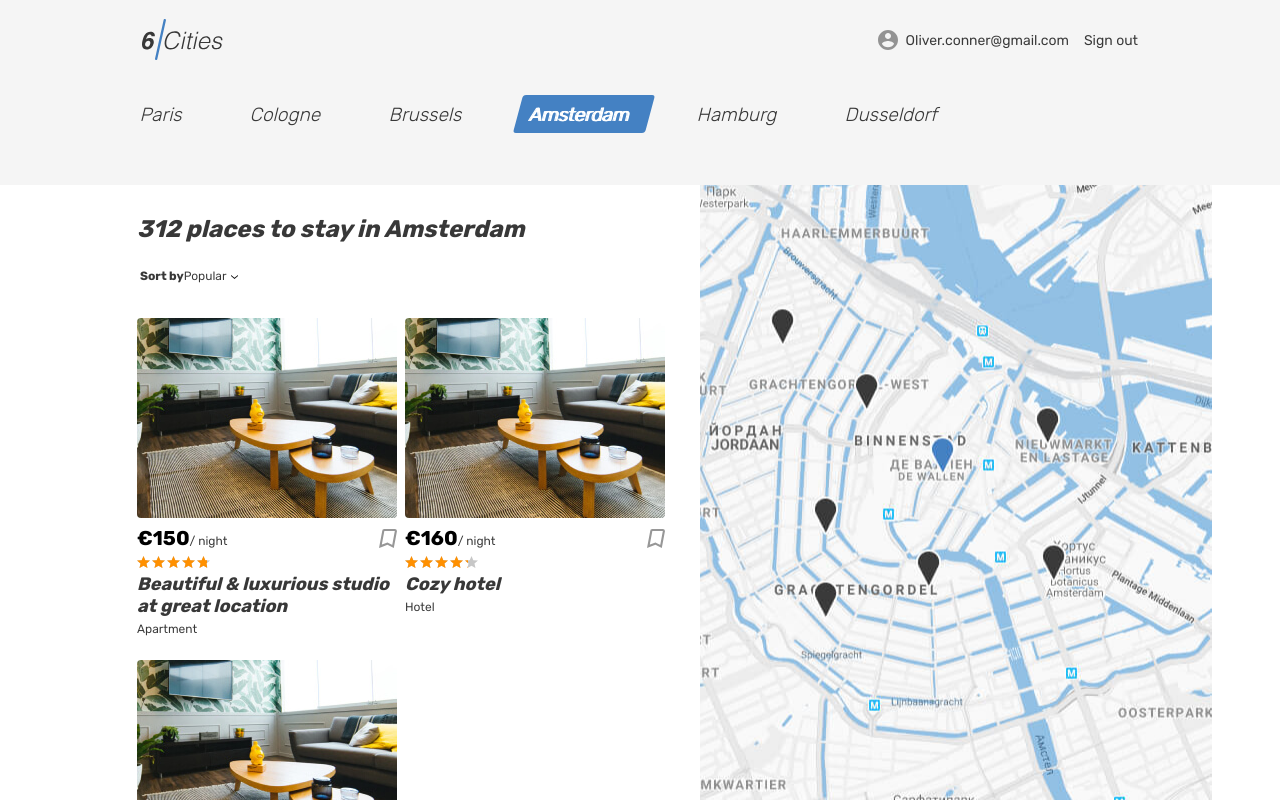
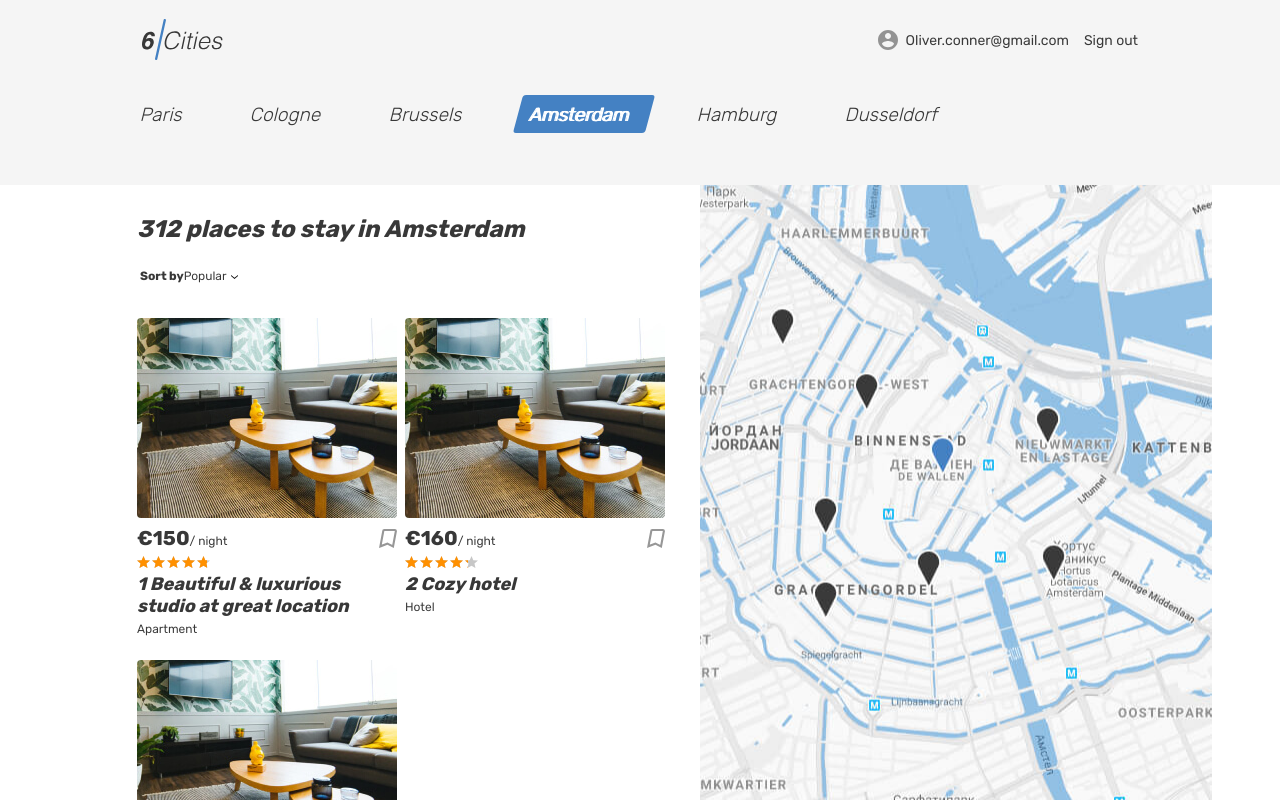
Before and after one commit to ndenisenko/383503-six-cities-8, a React (Create React App) app in the folder project/: page / in a window 1280 px wide. Built offline with nearby package versions, Linux system fonts and the light colour scheme.

Commit message:
Обратная сторона реальности v2

```diff
--- a/project/src/common/get-offer-by-id.ts
+++ b/project/src/common/get-offer-by-id.ts
@@ -1,10 +1,9 @@
-import { Offer } from '../types/offer';
-import { offers } from '../mocks/offers';
+import { Offer, Offers } from '../types/offer';
 
-export default function getOfferById(id: number) : Offer {
-  let result : Offer = offers[0];
+export default function getDataById(id: number, array: Offers) : Offer {
+  let result : Offer = array[0];
 
-  for (const offer of offers) {
+  for (const offer of array) {
     if (offer.id === id) {
       result =  offer;
     }
--- a/project/src/components/app/app.tsx
+++ b/project/src/components/app/app.tsx
@@ -19,6 +19,7 @@ type AppScreenProps = {
 };
 
 function App({offers, reviews} : AppScreenProps): JSX.Element {
+
   return (
     <BrowserRouter>
       <Switch>
@@ -32,7 +33,10 @@ function App({offers, reviews} : AppScreenProps): JSX.Element {
           <Login />
         </Route>
         <Route exact path={AppRoute.Property}>
-          <Property  />
+          <Property
+            offers={offers}
+            reviews={reviews}
+          />
         </Route>
         <PrivateRoute
           exact
--- a/project/src/components/card/card.tsx
+++ b/project/src/components/card/card.tsx
@@ -28,7 +28,7 @@ function Card({offer, onFocus, isActive, onBlur}: CardProps): JSX.Element {
       <div className="place-card__info">
         <div className="place-card__price-wrapper">
           <div className="place-card__price">
-            <b className="place-card__price-value" style={{color: `${isActive ? 'red' : 'black'}`}}>&euro;{price}</b>
+            <b className="place-card__price-value">&euro;{price}</b>
             <span className="place-card__price-text">&#47;&nbsp;night</span>
           </div>
           <button className="place-card__bookmark-button button" type="button">
--- a/project/src/components/property/property.tsx
+++ b/project/src/components/property/property.tsx
@@ -1,14 +1,22 @@
 /* eslint-disable camelcase */
-import Review from '../review/review';
-import getOfferById from '../../common/get-offer-by-id';
 import capitalizeFirstLetter from '../../common/uc-firts';
+import { Offers } from '../../types/offer';
+import { Reviews } from '../../types/review';
+import { useLocation } from 'react-router';
+import getDataById from '../../common/get-offer-by-id';
+import ReviewList from '../review-list/review-list';
 
+type PropertyProps = {
+  offers: Offers,
+  reviews: Reviews,
+}
 
-function Property() : JSX.Element {
-  const pathArray = window.location.pathname.split('/');
-  const offer = getOfferById(+pathArray[pathArray.length - 1]);
+function Property({offers, reviews} : PropertyProps) : JSX.Element {
+  const location = useLocation();
+  const pathArray = location.pathname.split('/');
+  const offer = getDataById(Number(pathArray[pathArray.length - 1]), offers);
 
-  const {rating, max_adults, bedrooms, type, price, goods, is_premium, description, host, images} = offer;
+  const {rating, max_adults, bedrooms, type, price, goods, is_premium, description, host, images, title} = offer;
   const {avatar_url, is_pro, name} = host;
 
   return (
@@ -62,7 +70,7 @@ function Property() : JSX.Element {
                 </div> : ''}
               <div className="property__name-wrapper">
                 <h1 className="property__name">
-                  Some name &amp; luxurious studio at great location
+                  {title}
                 </h1>
                 <button className="property__bookmark-button button" type="button">
                   <svg className="property__bookmark-icon" width="31" height="33">
@@ -123,36 +131,7 @@ function Property() : JSX.Element {
                   </p>
                 </div>
               </div>
-              <section className="property__reviews reviews">
-                <h2 className="reviews__title">Reviews &middot; <span className="reviews__amount">1</span></h2>
-                <ul className="reviews__list">
-                  <li className="reviews__item">
-                    <div className="reviews__user user">
-                      <div className="reviews__avatar-wrapper user__avatar-wrapper">
-                        <img className="reviews__avatar user__avatar" src="img/avatar-max.jpg" width="54" height="54" alt="Reviews avatar" />
-                      </div>
-                      <span className="reviews__user-name">
-                        Max
-                      </span>
-                    </div>
-                    <div className="reviews__info">
-                      <div className="reviews__rating rating">
-                        <div className="reviews__stars rating__stars">
-                          <span style={{
-                            width: '80%'}}
-                          />
-                          <span className="visually-hidden">Rating</span>
-                        </div>
-                      </div>
-                      <p className="reviews__text">
-                        A quiet cozy and picturesque that hides behind a a river by the unique lightness of Amsterdam. The building is green and from 18th century.
-                      </p>
-                      <time className="reviews__time" dateTime="2019-04-24">April 2019</time>
-                    </div>
-                  </li>
-                </ul>
-                <Review />
-              </section>
+              <ReviewList reviews={reviews} offer={offer}/>
             </div>
           </div>
           <section className="property__map map"></section>
--- /dev/null
+++ b/project/src/components/review-list/review-list.tsx
@@ -0,0 +1,64 @@
+/* eslint-disable camelcase */
+import ReviewForm from '../review/review';
+import {Reviews} from '../../types/review';
+import {Offer} from '../../types/offer';
+import toPercent from '../../common/to-percentage';
+
+type ReviewListProps = {
+    reviews: Reviews,
+    offer: Offer,
+}
+
+export default function ReviewList({reviews, offer} : ReviewListProps) : JSX.Element {
+  let reviewsCount = 0;
+
+  for (const review of reviews) {
+    if (review.id === offer.id) {
+      reviewsCount++;
+    }
+  }
+
+  return (
+    <section className="property__reviews reviews">
+      <h2 className="reviews__title">Reviews &middot; <span className="reviews__amount">{reviewsCount}</span></h2>
+      <ul className="reviews__list">
+        {
+          reviews.map((review) => {
+            if(offer.id === review.id) {
+              const {user, rating, comment} = review;
+              const {name, avatar_url} = user;
+
+              return (
+                <li className="reviews__item" key={review.date}>
+                  <div className="reviews__user user">
+                    <div className="reviews__avatar-wrapper user__avatar-wrapper">
+                      <img className="reviews__avatar user__avatar" src={avatar_url} width="54" height="54" alt="Reviews avatar" />
+                    </div>
+                    <span className="reviews__user-name">
+                      {name}
+                    </span>
+                  </div>
+                  <div className="reviews__info">
+                    <div className="reviews__rating rating">
+                      <div className="reviews__stars rating__stars">
+                        <span style={{
+                          width: `${toPercent(rating)}%`}}
+                        />
+                        <span className="visually-hidden">Rating</span>
+                      </div>
+                    </div>
+                    <p className="reviews__text">
+                      {comment}
+                    </p>
+                    <time className="reviews__time" dateTime="2019-04-24">April 2019</time>
+                  </div>
+                </li>
+              );
+            }
+          })
+        }
+      </ul>
+      <ReviewForm />
+    </section>
+  );
+}
--- a/project/src/components/review/review.tsx
+++ b/project/src/components/review/review.tsx
@@ -1,4 +1,4 @@
-export default function Review(): JSX.Element {
+export default function ReviewForm(): JSX.Element {
   return (
     <form className="reviews__form form" action="#" method="post">
       <label className="reviews__label form__label" htmlFor="review">Your review</label>
--- a/project/src/mocks/offers.ts
+++ b/project/src/mocks/offers.ts
@@ -33,7 +33,7 @@ export const offers: Offer[] = [
     preview_image: 'img/apartment-small-04.jpg',
     price: 150,
     rating: 4.8,
-    title: 'Beautiful & luxurious studio at great location',
+    title: '1 Beautiful & luxurious studio at great location',
     type: 'apartment',
   },
   {
@@ -67,7 +67,7 @@ export const offers: Offer[] = [
     preview_image: 'img/apartment-small-03.jpg',
     price: 160,
     rating: 4.3,
-    title: 'Cozy hotel',
+    title: '2 Cozy hotel',
     type: 'hotel',
   },
   {
@@ -101,7 +101,7 @@ export const offers: Offer[] = [
     preview_image: 'img/apartment-small-04.jpg',
     price: 90,
     rating: 3,
-    title: 'some title',
+    title: '3 some title',
     type: 'house',
   },
 ];
--- a/project/src/mocks/reviews.ts
+++ b/project/src/mocks/reviews.ts
@@ -5,10 +5,10 @@ export const reviews: Review[] = [
   {
     comment:  'A quiet cozy and picturesque that hides behind a a river by the unique lightness of Amsterdam.',
     date: '2019-05-08T14:13:56.569Z',
-    id: 1,
+    id: 2,
     rating: 4,
     user: {
-      avatar_url: 'img/1.png',
+      avatar_url: 'img/avatar-max.jpg',
       id: 1,
       is_pro: false,
       name: 'Max',
@@ -16,11 +16,11 @@ export const reviews: Review[] = [
   },
   {
     comment:  'not bad',
-    date: '2019-05-08T14:13:56.569Z',
-    id: 1,
+    date: '2020-05-08T14:13:56.569Z',
+    id: 2,
     rating: 3,
     user: {
-      avatar_url: 'img/3.png',
+      avatar_url: 'img/avatar-angelina.jpg',
       id: 2,
       is_pro: true,
       name: 'Dima',
```
